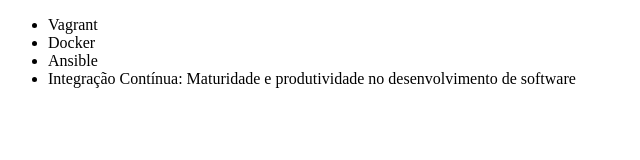
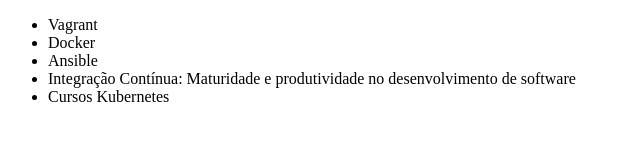
Before and after one commit to Feelliix-x/alura-git, a plain HTML site: page index.html in a window 1280 px wide. Shown: the whole page, without its empty margins (0-640 px from the left). Drawn offline with Linux system fonts and the light colour scheme.

Commit message:
Adicionando curso kubernetes

```diff
--- a/index.html
+++ b/index.html
@@ -10,6 +10,7 @@
         <li>Docker</li>
         <li>Ansible</li>
         <li>Integração Contínua: Maturidade e produtividade no desenvolvimento de software</li>
+        <li>Cursos Kubernetes</li>
     </ul>
 </body>
 </html>
```
